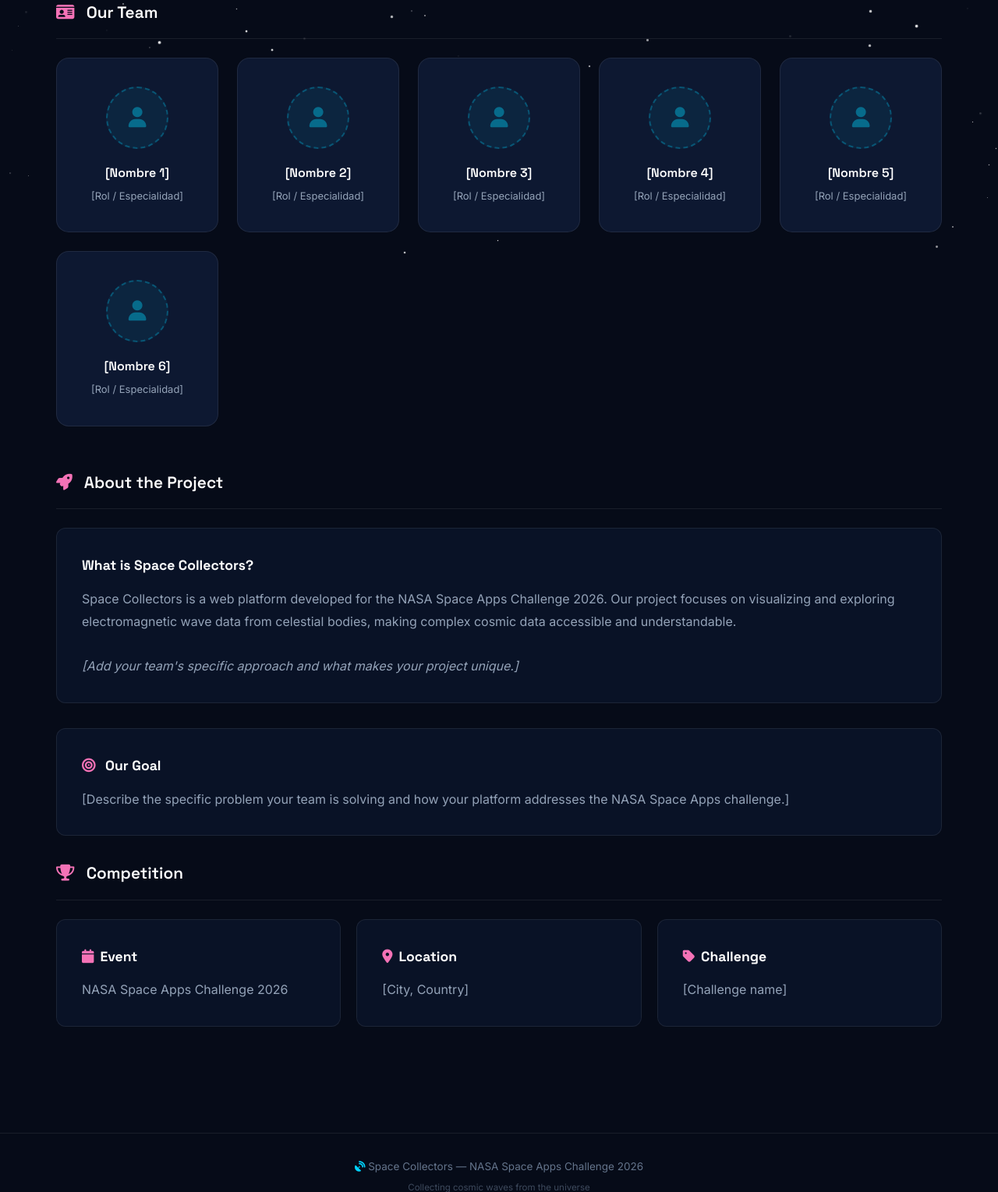
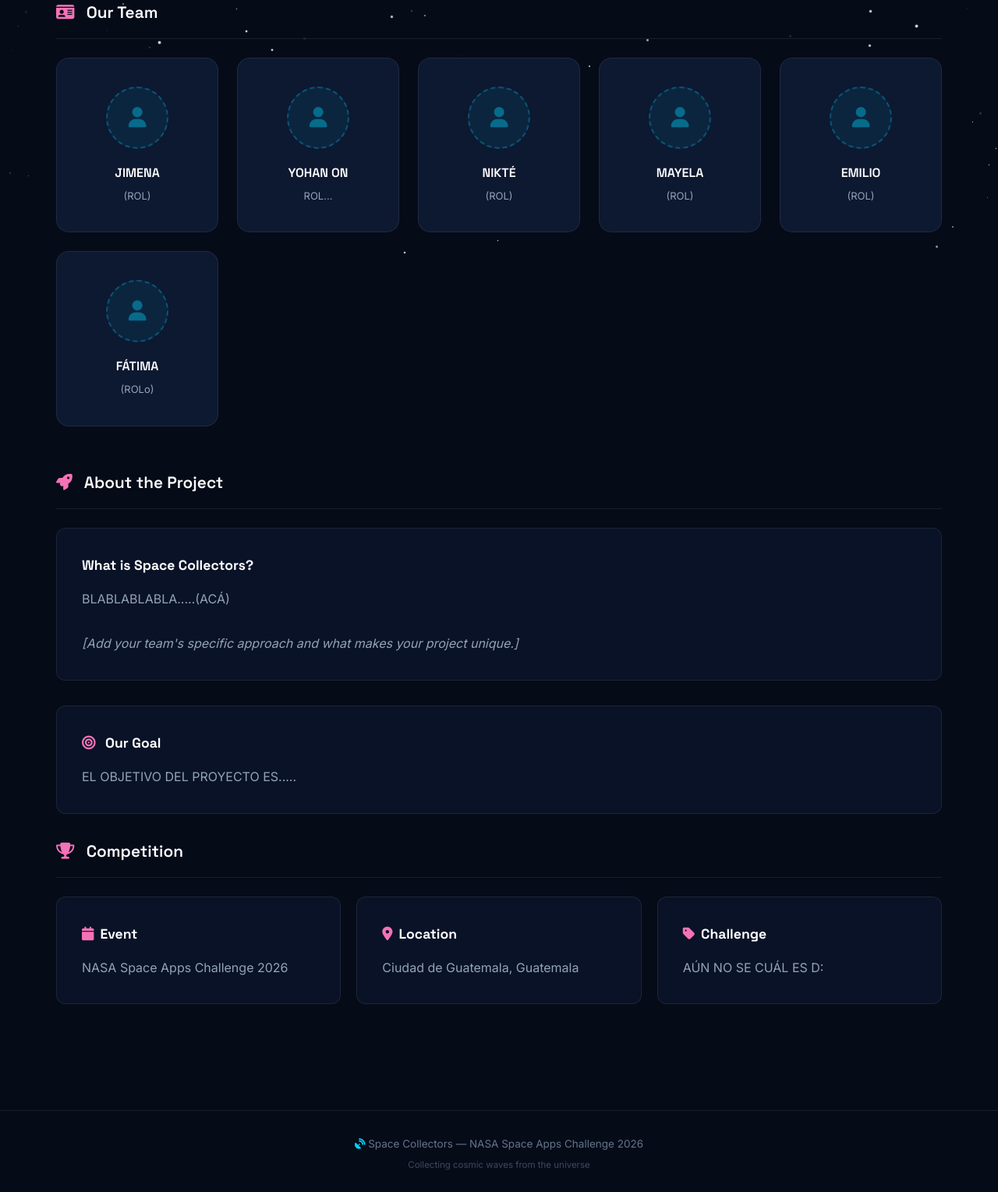
Before and after one commit to XanderCale3722/SPACECOLLECTORS3, a Flask app: page /about in a window 1280 px wide. Shown: the part 467-1996 px from the top of the page at 78% size. After the commit the page ends 1968 px from the top, so only its background shows below. Run offline with Flask 3, Linux system fonts and the light colour scheme.

Commit message:
Update team member details and project description
SE EDITÓ INFORMACIÓN GENERAL SOBRE EL CONTENIDO DE ABOUT.

```diff
--- a/space_collectors/templates/about.html
+++ b/space_collectors/templates/about.html
@@ -24,19 +24,19 @@
 
     <div class="pagina-contenido">
 
-        <!-- =======================================================
-             SECCIÓN 1: TARJETAS DEL EQUIPO (6 integrantes)
+           <!--
+             SECCIÓN 1: TARJETAS DEL EQUIPO
              -------------------------------------------------------
              Para personalizar cada integrante:
-             1. Cambia "[Nombre]" por el nombre real
-             2. Cambia "[Rol]" por el rol (ej: "Data Analyst", "Designer")
-             3. Para añadir foto real, reemplaza el <div class="miembro-foto">
+             1. Cambiar "[Nombre]" por el nombre xd
+             2. Cambia "[Rol]" por el rol
+             3. Para añadir la foto, reemplazar el <div class="miembro-foto">
                 con:
                 <div class="miembro-foto">
                     <img src="{{ url_for('static', filename='img/nombre.jpg') }}"
                          alt="Nombre del integrante">
                 </div>
-             ======================================================= -->
+             -->
         <h2 class="subtitulo-seccion animar">
             <i class="fas fa-id-card" style="color:#f472b6; margin-right:10px;"></i>
             Our Team
@@ -44,69 +44,69 @@
 
         <div class="equipo-grid">
 
-            <!-- INTEGRANTE 1 -->
+            <!-- INTEGRANTE JIMENA -->
             <div class="miembro-card animar">
                 <div class="miembro-foto">
                     <!-- Reemplazar con: <img src="..." alt="Nombre"> -->
                     <i class="fas fa-user"></i>
                 </div>
-                <p class="miembro-nombre">[Nombre 1]</p>
-                <p class="miembro-rol">[Rol / Especialidad]</p>
+                <p class="miembro-nombre">JIMENA</p>
+                <p class="miembro-rol">(ROL)</p>
             </div>
 
-            <!-- INTEGRANTE 2 -->
+            <!-- INTEGRANTE YOHAN -->
             <div class="miembro-card animar">
                 <div class="miembro-foto">
                     <i class="fas fa-user"></i>
                 </div>
-                <p class="miembro-nombre">[Nombre 2]</p>
-                <p class="miembro-rol">[Rol / Especialidad]</p>
+                <p class="miembro-nombre">YOHAN ON</p>
+                <p class="miembro-rol">ROL...</p>
             </div>
 
-            <!-- INTEGRANTE 3 -->
+            <!-- INTEGRANTE NIKTÉ -->
             <div class="miembro-card animar">
                 <div class="miembro-foto">
                     <i class="fas fa-user"></i>
                 </div>
-                <p class="miembro-nombre">[Nombre 3]</p>
-                <p class="miembro-rol">[Rol / Especialidad]</p>
+                <p class="miembro-nombre">NIKTÉ</p>
+                <p class="miembro-rol">(ROL)</p>
             </div>
 
-            <!-- INTEGRANTE 4 -->
+            <!-- INTEGRANTE MAYELA -->
             <div class="miembro-card animar">
                 <div class="miembro-foto">
                     <i class="fas fa-user"></i>
                 </div>
-                <p class="miembro-nombre">[Nombre 4]</p>
-                <p class="miembro-rol">[Rol / Especialidad]</p>
+                <p class="miembro-nombre">MAYELA</p>
+                <p class="miembro-rol">(ROL)</p>
             </div>
 
-            <!-- INTEGRANTE 5 -->
+            <!-- INTEGRANTE EMILIO -->
             <div class="miembro-card animar">
                 <div class="miembro-foto">
                     <i class="fas fa-user"></i>
                 </div>
-                <p class="miembro-nombre">[Nombre 5]</p>
-                <p class="miembro-rol">[Rol / Especialidad]</p>
+                <p class="miembro-nombre">EMILIO</p>
+                <p class="miembro-rol">(ROL)</p>
             </div>
 
-            <!-- INTEGRANTE 6 -->
+            <!-- INTEGRANTE FÁTIMA -->
             <div class="miembro-card animar">
                 <div class="miembro-foto">
                     <i class="fas fa-user"></i>
                 </div>
-                <p class="miembro-nombre">[Nombre 6]</p>
-                <p class="miembro-rol">[Rol / Especialidad]</p>
+                <p class="miembro-nombre">FÁTIMA</p>
+                <p class="miembro-rol">(ROLo)</p>
             </div>
 
         </div><!-- /equipo-grid -->
 
 
-        <!-- =======================================================
-             SECCIÓN 2: SOBRE EL PROYECTO
+        <!--
+             SECCIÓN 2: TODO SOBRE EL PROYECTO
              -------------------------------------------------------
-             AQUÍ VA LA DESCRIPCIÓN DEL PROYECTO Y SU PROPUESTA
-             ======================================================= -->
+             AQUÍ VAMOS A PONER LA DESCRIPCIÓN DEL PROYECTO Y SU PROPUESTA?
+             -->
         <h2 class="subtitulo-seccion animar">
             <i class="fas fa-rocket" style="color:#f472b6; margin-right:10px;"></i>
             About the Project
@@ -115,11 +115,8 @@
         <div class="bloque-texto animar">
             <h3>What is Space Collectors?</h3>
             <p>
-                <!-- AÑADIR DESCRIPCIÓN DEL PROYECTO AQUÍ -->
-                Space Collectors is a web platform developed for the NASA Space Apps
-                Challenge 2026. Our project focuses on visualizing and exploring
-                electromagnetic wave data from celestial bodies, making complex
-                cosmic data accessible and understandable.
+                <!-- AÑADIR LA DESCRIPCIÓN DEL PROYECTO AQUÍ -->
+                BLABLABLABLA.....(ACÁ)
                 <br><br>
                 <em>[Add your team's specific approach and what makes your project unique.]</em>
             </p>
@@ -131,16 +128,15 @@
                 Our Goal
             </h3>
             <p>
-                <!-- AÑADIR EL OBJETIVO DEL PROYECTO -->
-                [Describe the specific problem your team is solving and how
-                your platform addresses the NASA Space Apps challenge.]
+                <!-- AÑADIR ACÁ EL OBJETIVO DEL PROYECTO -->
+                EL OBJETIVO DEL PROYECTO ES.....
             </p>
         </div>
 
 
-        <!-- =======================================================
+        <!--
              SECCIÓN 3: INFORMACIÓN DE LA COMPETENCIA
-             ======================================================= -->
+          -->
         <h2 class="subtitulo-seccion animar">
             <i class="fas fa-trophy" style="color:#f472b6; margin-right:10px;"></i>
             Competition
@@ -154,15 +150,15 @@
             <div class="bloque-texto animar" style="margin-bottom:0;">
                 <h3><i class="fas fa-map-marker-alt" style="color:#f472b6; margin-right:8px;"></i>Location</h3>
                 <p>
-                    <!-- AÑADIR CIUDAD/SEDE -->
-                    [City, Country]
+                    <!-- AÑADIR CIUDAD -->
+                    Ciudad de Guatemala, Guatemala
                 </p>
             </div>
             <div class="bloque-texto animar" style="margin-bottom:0;">
                 <h3><i class="fas fa-tag" style="color:#f472b6; margin-right:8px;"></i>Challenge</h3>
                 <p>
-                    <!-- AÑADIR NOMBRE DEL CHALLENGE ESPECÍFICO -->
-                    [Challenge name]
+                    <!-- AÑADIR EL NOMBRE DEL CHALLENGE ESPECÍFICO -->
+                    AÚN NO SE CUÁL ES D:
                 </p>
             </div>
         </div>
```
